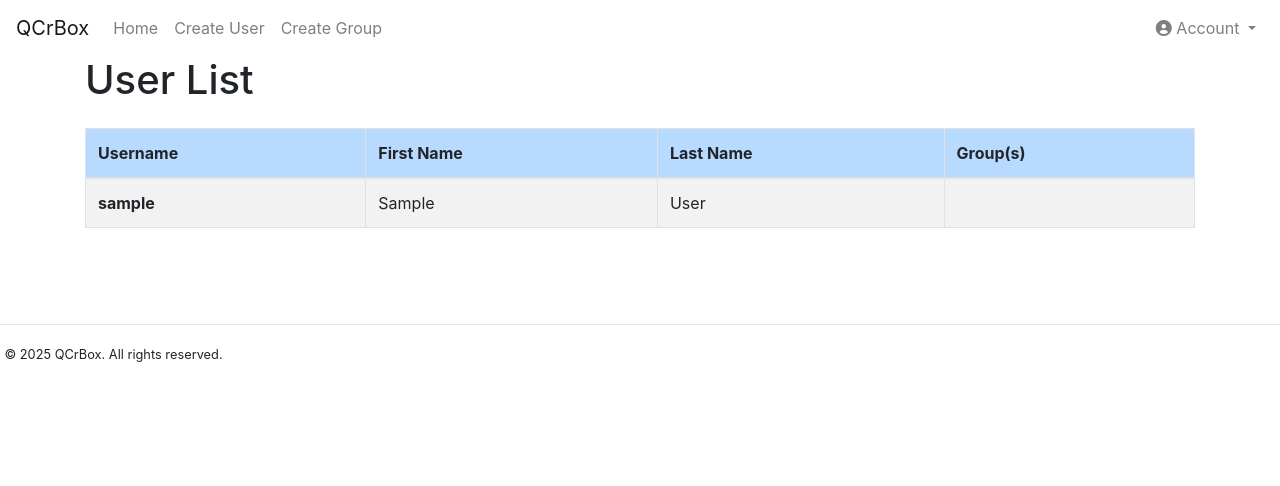
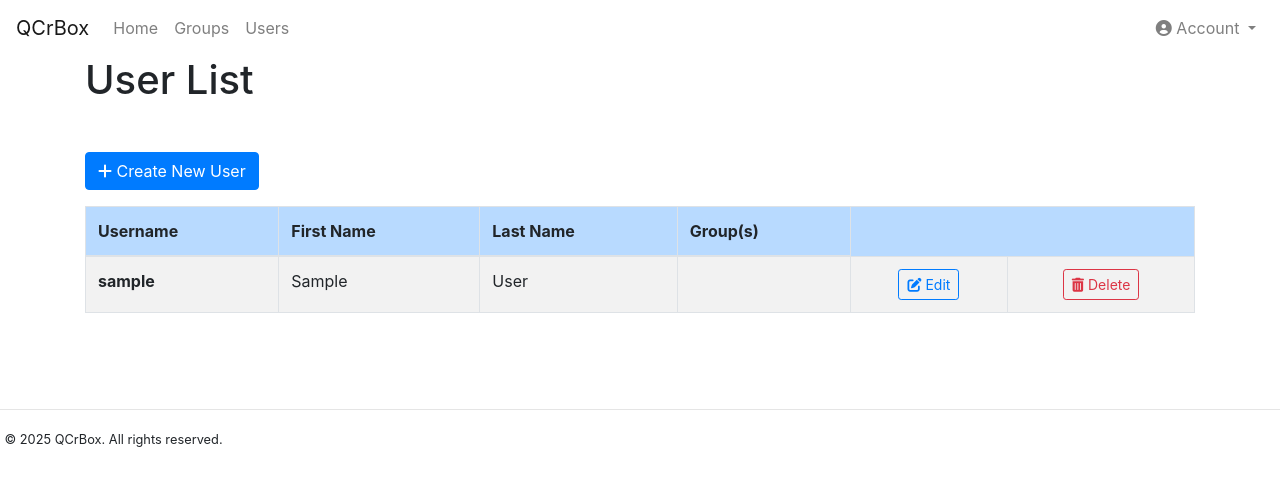
Before and after one commit to QCrBox/QCrBoxFrontend, a Django app: page /view_users in a window 1280 px wide. Shown: the top 486 px of the page. Run offline with Django 5.2, Linux system fonts and the light colour scheme; the visitor is signed in with stand-in values (Sample User, id 1); data comes from the database, SQL or seed files in the repository; some libraries are stand-ins or nearby versions.

Commit message:
Add group view area

```diff
--- a/qcrbox_frontend/qcrbox/templates/navbar.html
+++ b/qcrbox_frontend/qcrbox/templates/navbar.html
@@ -10,18 +10,18 @@
   <div class="collapse navbar-collapse" id="navbarSupportedContent">
     <!-- Left-aligned items -->
     <ul class="navbar-nav mr-auto">
-      <li class="nav-item">
-        <a class="nav-link" href="{% url 'initialise_workflow' %}">Home</a>
-      </li>
-      {% if perms.qcrbox.edit_users %}
+      {% if user.is_authenticated %}
         <li class="nav-item">
-          <a class="nav-link" href="{% url 'create_user' %}">Create User</a>
+          <a class="nav-link" href="{% url 'initialise_workflow' %}">Home</a>
         </li>
-      {% endif %}
-      {% if perms.qcrbox.global_access %}
         <li class="nav-item">
-          <a class="nav-link" href="{% url 'create_group' %}">Create Group</a>
+          <a class="nav-link" href="{% url 'view_groups' %}">Groups</a>
         </li>
+        {% if perms.qcrbox.edit_users %}
+          <li class="nav-item">
+            <a class="nav-link" href="{% url 'view_users' %}">Users</a>
+          </li>
+        {% endif %}
       {% endif %}
     </ul>
 
--- a/qcrbox_frontend/qcrbox/templates/view_list_generic.html
+++ b/qcrbox_frontend/qcrbox/templates/view_list_generic.html
@@ -3,13 +3,23 @@
 {% load querystring_tag %}
 
 {% load getattribute %}
-{% load getmtmattribute %}
+{% load getspecial %}
 
 {% block title %}{{type}} List{% endblock %}
 
 {% block content %}
 <div class="container">
   <h1 class="mb-4">{{ type }} List</h1>
+  {% if perms.qcrbox.edit_users %}
+    {% if create_link %}
+      <br/>
+      <form action="{% url create_link %}">
+        <button type="submit" class="btn btn-primary mb-3">
+          <i class="fa-solid fa-plus"></i> Create New {{type}}
+        </button>
+      </form>
+    {% endif %}
+  {% endif %}
 
   <!-- Styled Table -->
   <table class="table table-bordered table-hover table-striped">
@@ -30,8 +40,8 @@
           {% for field in fields %}
             <td>
               {% if field.is_header %}<b>{% endif %}
-              {% if field.is_queryset %}
-                {{ object|getmtmattribute:field.attr }}
+              {% if field.is_special %}
+                {{ object|getspecial:field.attr }}
               {% else %}
                 {{ object|getattribute:field.attr }}
               {% endif %}
--- a/qcrbox_frontend/qcrbox/templatetags/getmtmattribute.py
+++ /dev/null
@@ -1,33 +0,0 @@
-from django import template
-from django.conf import settings
-
-register = template.Library()
-
-@register.filter(name='getmtmattribute')
-def getattribute(value, arg):
-    """Gets an many-to-many handler attribute of an object dynamically from a string name
-       and renders it in a human-readable way."""
-
-    # Allow for seeking within child objects using standard django parsing
-    chain=arg.split('__')
-
-    for arg in chain:
-        if hasattr(value, str(arg)):
-            value=getattr(value, arg)
-        elif hasattr(value, 'has_key') and value.has_key(arg):
-            value=value[arg]
-        else:
-            return ''
-
-    names = []
-
-    try:
-        for i in value.all():
-        	names.append(str(i))
-    except AttributeError:
-    	# If final value does not have an all() method it is not a mtmhandler
-    	return ''
-
-    names.sort()
-
-    return ', '.join(names)
--- /dev/null
+++ b/qcrbox_frontend/qcrbox/templatetags/getspecial.py
@@ -0,0 +1,51 @@
+from django import template
+from django.conf import settings
+from django.contrib.auth.models import User, Group, Permission
+
+register = template.Library()
+
+# Special tag to create values for tables generated at run-time:
+
+# When a value object is passed to a table view template with the flag is_special
+# set to true, instead of fetching any values directly from the dataset, the
+# appropriate line of this tag is run instead
+
+@register.filter(name='getspecial')
+def getspecial(value, arg):
+
+    # Special user value:
+
+    # Fetch list of names of groups associated with a user
+    if arg=='groups':
+        grouplist = []
+
+        for i in value.groups.all():
+            grouplist.append(str(i))
+
+        grouplist.sort()
+
+        return ', '.join(grouplist)
+
+
+    # Special group values:
+
+    # Fetching the number of users associated with a given group
+    elif arg=='membership':
+        group_id=value.pk
+        return Group.objects.get(pk=group_id).user_set.all().count()
+
+    elif arg=='owners':
+        perm = Permission.objects.get(codename='edit_users')
+        owners = value.user_set.filter(user_permissions=perm)
+
+        ownerlist = []
+
+        for owner in owners:
+            ownerlist.append(str(owner))
+
+        ownerlist.sort()
+
+        return ', '.join(ownerlist)
+
+    else:
+        raise NotImplementedError
--- a/qcrbox_frontend/qcrbox/urls.py
+++ b/qcrbox_frontend/qcrbox/urls.py
@@ -30,6 +30,7 @@ urlpatterns = [
     path('view_users', views.view_users, name='view_users'),
     path('create_user', views.create_user, name='create_user'),
 
+    path('view_groups', views.view_groups, name='view_groups'),
     path('create_group', views.create_group, name='create_group'),
 
 ] + static(settings.STATIC_URL, document_root=settings.STATIC_ROOT)
--- a/qcrbox_frontend/qcrbox/views.py
+++ b/qcrbox_frontend/qcrbox/views.py
@@ -17,15 +17,15 @@ from . import models
 
 # Define a collection of field properties to pass to tabular display pages
 class display_field(object):
-    def __init__(self,name,attr,is_header=False,is_queryset=False):
+    def __init__(self,name,attr,is_header=False,is_special=False):
         # the human-readable name of the attribute
         self.name = name
         # the name of the related model field
         self.attr = attr
         # allow for conditional styling of 'header' field data
         self.is_header = is_header
-        # allow for displaying data which is kept as a queryset (e.g. a user's groups)
-        self.is_queryset = is_queryset
+        # allow for displaying data with some other format
+        self.is_special = is_special
 
 
 # Workflow-related views
@@ -291,7 +291,6 @@ def create_user(request):
 
             # Add non-group related permissions
             if form.cleaned_data['group_manager']:
-                print(Permission.objects.first())
                 new_user.user_permissions.add(Permission.objects.get(codename='edit_users') )
 
             if form.cleaned_data['global_access']:
@@ -307,14 +306,14 @@ def create_user(request):
         'instance_name':'User',
     })
 
-@login_required(login_url='login')
+@permission_required('qcrbox.edit_users', raise_exception = True)
 def view_users(request):
 
     fields = [
         display_field('Username','username',is_header=True),
         display_field('First Name','first_name'),
         display_field('Last Name','last_name'),
-        display_field('Group(s)','groups',is_queryset=True),
+        display_field('Group(s)','groups',is_special=True),
         ]
 
     # If a user can view unaffiliated data, they can view it all
@@ -338,8 +337,10 @@ def view_users(request):
         'objects': objects,
         'type':'User',
         'fields':fields,
+        'edit_perms':request.user.has_perm('qcrbox.edit_users'),
         'edit_link':'',
         'delete_link':'',
+        'create_link':'create_user',
     })
 
 
@@ -365,3 +366,39 @@ def create_group(request):
         'form':form,
         'instance_name':'Group',
     })
+
+@login_required(login_url='login')
+def view_groups(request):
+
+    fields = [
+        display_field('Name','name',is_header=True),
+        display_field('Owner(s)','owners',is_special=True),
+        display_field('# Members','membership',is_special=True),
+        ]
+
+    # If a user can view unaffiliated data, they can view it all
+    if request.user.has_perm('qcrbox.global_access'):
+        object_list=Group.objects.all()
+    else:
+        object_list=request.user.groups.all()
+
+    object_list=object_list.order_by('name')
+    p = Paginator(object_list, 13)
+    page=request.GET.get('page')
+
+    try:
+        objects = p.get_page(page)
+    except PageNotAnInteger:
+        objects = p.page(1)
+    except EmptyPage:
+        objects = p.page(p.num_pages)
+
+    return render(request,'view_list_generic.html',{
+        'objects': objects,
+        'type':'Group',
+        'fields':fields,
+        'edit_perms':request.user.has_perm('qcrbox.global_access'),
+        'edit_link':'',
+        'delete_link':'',
+        'create_link':'create_group',
+    })
```
